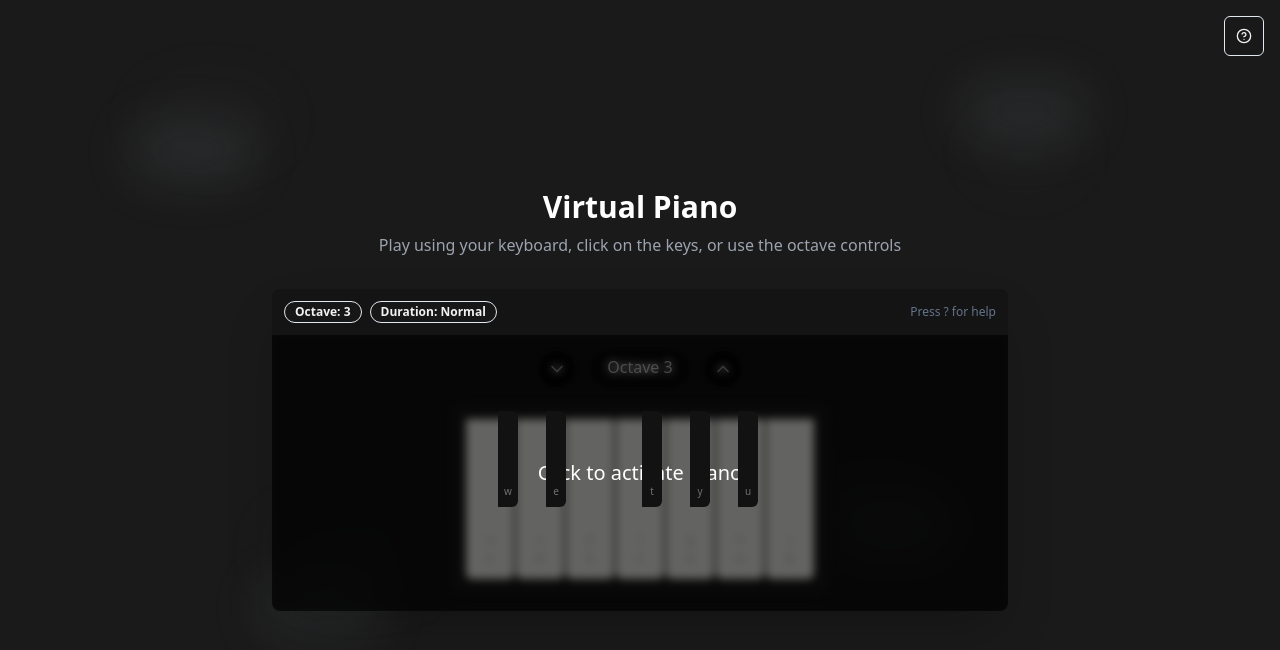
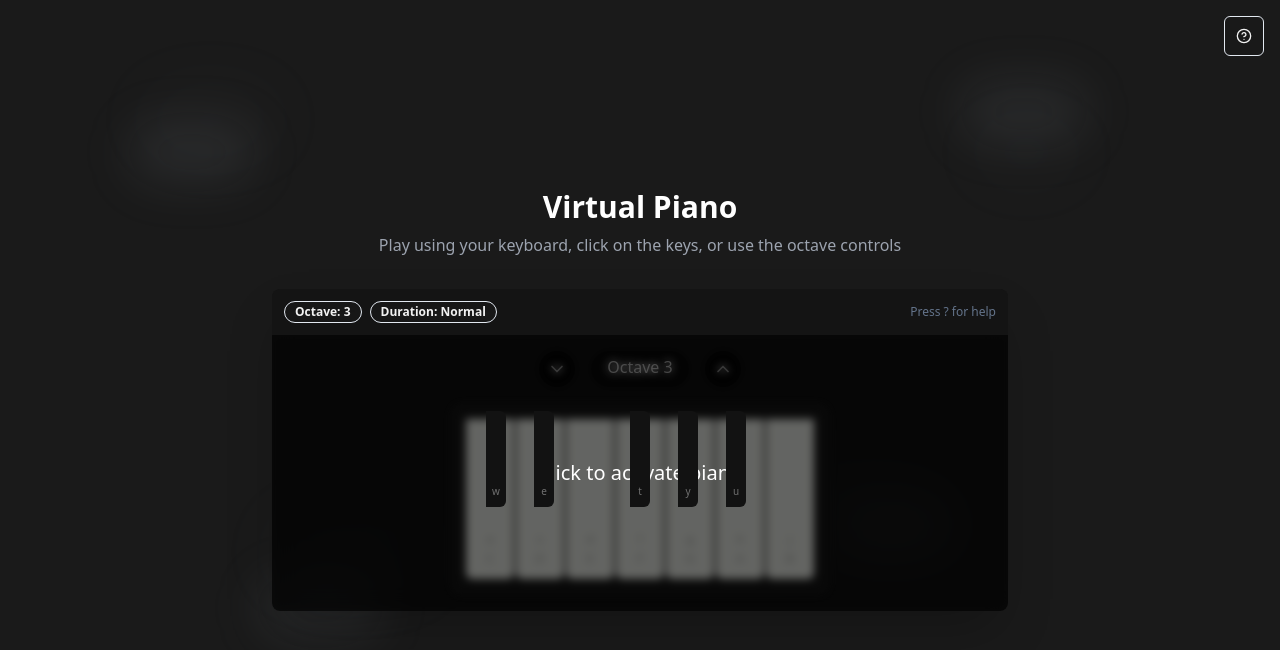
Before and after one commit to Muzaffar-codes07/c-harmonious-keys, a React (Vite) app: page / in a window 1280 px wide. Shown: the top 650 px of the page. Built offline with nearby package versions, Linux system fonts and the light colour scheme.

Commit message:
Fix: Align black keys between white keys
Adjust the positioning of black keys in the piano component to be visually centered between the adjacent white keys.

```diff
--- a/src/components/Piano.tsx
+++ b/src/components/Piano.tsx
@@ -1,4 +1,3 @@
-
 import React, { useCallback } from 'react';
 import { type Note, type OctaveShift, type DurationType } from '@/utils/audioContext';
 import PianoKey from './PianoKey';
@@ -40,39 +39,31 @@ const Piano: React.FC<PianoProps> = ({
     initializeAudio
   });
 
-  // Handle octave shifting with explicit buttons
   const handleOctaveShift = (direction: -1 | 1) => {
-    // Calculate current and new octave
     const currentOctave = 3 + Number(octaveShift);
     const newOctave = currentOctave + direction;
 
-    // Check for octave limits (1-5)
     if (newOctave < 1 || newOctave > 5) {
       toast({ description: `Octave limit reached (${newOctave})` });
       return;
     }
 
-    // Convert back to octave shift value (-1, 0, 1)
     const newOctaveShift = (newOctave - 3) as OctaveShift;
     setOctaveShift(newOctaveShift);
     toast({ description: `Octave shifted to ${newOctave}` });
   };
 
-  // Calculate positions for black keys (in pixels)
   const getBlackKeyPosition = (index: number): number => {
-    // Based on the layout, we position black keys relative to white keys
-    const whiteKeyWidth = 48; // 12px * 4 (w-12)
+    const whiteKeyWidth = 48; // w-12 (3rem)
 
-    // Black key positions (adjusted for the 7-key layout)
     const positions = [
-      whiteKeyWidth - 10,        // C#, after C
-      whiteKeyWidth * 2 - 10,    // D#, after D
-      whiteKeyWidth * 4 - 10,    // F#, after F
-      whiteKeyWidth * 5 - 10,    // G#, after G
-      whiteKeyWidth * 6 - 10,    // A#, after A
+      whiteKeyWidth * 0.75,      // C# (between C and D)
+      whiteKeyWidth * 1.75,      // D# (between D and E)
+      whiteKeyWidth * 3.75,      // F# (between F and G)
+      whiteKeyWidth * 4.75,      // G# (between G and A)
+      whiteKeyWidth * 5.75,      // A# (between A and B)
     ];
 
-    // Find which black key this is (0-4)
     const blackKeyIndices = pianoStructure
       .filter(key => key.isBlack)
       .map(key => pianoStructure.indexOf(key));
@@ -86,7 +77,6 @@ const Piano: React.FC<PianoProps> = ({
       className="flex flex-col justify-center items-center p-4 relative"
       onClick={initializeAudio}
     >
-      {/* Octave controls */}
       <div className="flex justify-center gap-4 mb-4">
         <button
           onClick={() => handleOctaveShift(-1)}
@@ -108,7 +98,6 @@ const Piano: React.FC<PianoProps> = ({
       </div>
 
       <div className="keyboard flex relative rounded-xl bg-[#121212] p-2 space-x-0.5 border-8 border-[#121212]">
-        {/* Render white keys first as the base layer */}
         {pianoStructure.filter(key => !key.isBlack).map((key) => (
           <PianoKey
             key={key.note}
@@ -122,7 +111,6 @@ const Piano: React.FC<PianoProps> = ({
           />
         ))}
 
-        {/* Render black keys as a second layer on top with correct positioning */}
         {pianoStructure.map((key, index) =>
           key.isBlack ? (
             <PianoKey
--- a/src/components/PianoKey.tsx
+++ b/src/components/PianoKey.tsx
@@ -42,6 +42,7 @@ const PianoKey: React.FC<PianoKeyProps> = ({
           z-20
           cursor-pointer
           transition-all
+          -translate-x-1/2
           ${isPressed ? 'bg-[--key-press] animate-key-press' : ''}
           hover:bg-primary/30
         `}
```
